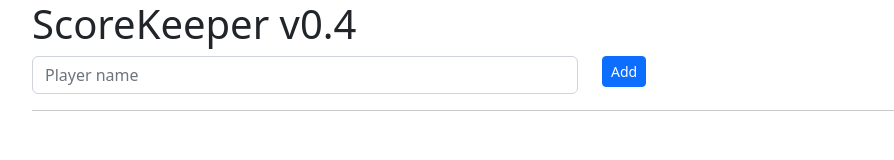
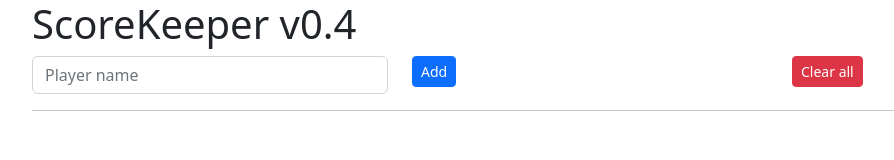
Before and after one commit to jwdafoe/scoreKeeper, a plain HTML site: page index.html in a window 1280 px wide. Shown: the whole page, without its empty margins (50-944 px from the left). Drawn offline with nearby package versions, Linux system fonts and the light colour scheme.

Commit message:
Update index.html
added Clear all button

```diff
--- a/index.html
+++ b/index.html
@@ -19,6 +19,7 @@
 				<div class="row">
 					<div class="col"><input type="text" id="newPlayer" class="form-control" placeholder="Player name"></div>
 					<div class="col"><button type="submit" class="btn btn-primary btn-sm">Add</button></div>
+					<div class="col"><button type="button" class="btn btn-danger btn-sm" id="clear">Clear all</button></div>
 				</div>
 			</form>
 
```
